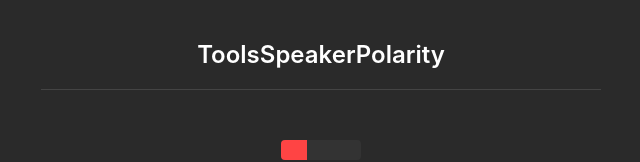
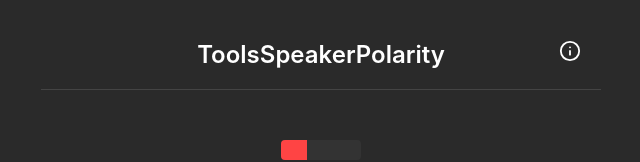
Before and after one commit to truongthanh160588-boop/tools-speaker-polarity, a React (Vite) app: page / in a window 1280 px wide. Shown: the top 162 px of the page, without its empty margins (319-959 px from the left). Built offline with nearby package versions, Linux system fonts and the light colour scheme; the HTML template or start-up script is replaced by a standard one.

Commit message:
Fix build: remove unused variables and simplify Bluetooth code

```diff
--- a/src/App.tsx
+++ b/src/App.tsx
@@ -16,6 +16,7 @@ function App() {
   const [reports, setReports] = useState<Partial<Record<BandTest, BandReport>>>({});
   const [pulseProgress, setPulseProgress] = useState<{ current: number; total: number } | null>(null);
   const [currentPulseResult, setCurrentPulseResult] = useState<PulseResult | null>(null);
+  const [showAbout, setShowAbout] = useState(false);
   // Logs - ẩn theo yêu cầu, giữ lại để có thể bật lại sau
   // const [_logs, setLogs] = useState<string[]>([]);
 
@@ -224,6 +225,27 @@ function App() {
     <div className="app">
       <header className="header">
         <h1>ToolsSpeakerPolarity</h1>
+        <button
+          onClick={() => setShowAbout(true)}
+          className="about-button"
+          aria-label="About"
+          title="Thông tin liên hệ"
+        >
+          <svg
+            width="22"
+            height="22"
+            viewBox="0 0 24 24"
+            fill="none"
+            stroke="currentColor"
+            strokeWidth="2"
+            strokeLinecap="round"
+            strokeLinejoin="round"
+          >
+            <circle cx="12" cy="12" r="10"></circle>
+            <line x1="12" y1="16" x2="12" y2="12"></line>
+            <line x1="12" y1="8" x2="12.01" y2="8"></line>
+          </svg>
+        </button>
       </header>
 
       <main className="main">
@@ -421,6 +443,67 @@ function App() {
           Đứng 1–2m vẫn đo chính xác
         </div>
       </footer>
+
+      {/* About Modal */}
+      {showAbout && (
+        <div
+          className="about-modal-overlay"
+          onClick={() => setShowAbout(false)}
+        >
+          <div
+            className="about-modal-content"
+            onClick={(e) => e.stopPropagation()}
+          >
+            <h2 className="about-title">Jackie Han</h2>
+
+            <p className="about-text">
+              🎧 Professional Sound Systems & Event Installations
+            </p>
+
+            <p className="about-text" style={{ marginBottom: 12 }}>
+              📱 Zalo / WhatsApp:
+              <br />
+              <a
+                href="https://zalo.me/84888888267"
+                target="_blank"
+                rel="noopener noreferrer"
+                style={{ color: '#38bdf8', fontWeight: 600 }}
+              >
+                Zalo: (+84) 888 888 267
+              </a>
+              <br />
+              <a
+                href="https://wa.me/84888888267"
+                target="_blank"
+                rel="noopener noreferrer"
+                style={{ color: '#22c55e', fontWeight: 600 }}
+              >
+                WhatsApp: (+84) 888 888 267
+              </a>
+            </p>
+
+            <p className="about-text" style={{ marginBottom: 16 }}>
+              📘 Facebook:
+              <br />
+              <a
+                href="https://www.facebook.com/JackieHan"
+                target="_blank"
+                rel="noopener noreferrer"
+                style={{ color: '#60a5fa', fontWeight: 600 }}
+              >
+                Jackie Han
+              </a>
+            </p>
+
+            <button
+              onClick={() => setShowAbout(false)}
+              className="about-close-button"
+            >
+              Đóng
+            </button>
+          </div>
+        </div>
+      )}
     </div>
   );
 }
--- a/src/styles.css
+++ b/src/styles.css
@@ -40,12 +40,41 @@ body {
   text-align: center;
   padding: 20px 0;
   border-bottom: 1px solid #444;
+  position: relative;
 }
 
 .header h1 {
   font-size: 24px;
   font-weight: 600;
   color: #ffffff;
+}
+
+.about-button {
+  position: absolute;
+  top: 12px;
+  right: 12px;
+  background: transparent;
+  border: none;
+  color: #ffffff;
+  cursor: pointer;
+  padding: 8px;
+  display: flex;
+  align-items: center;
+  justify-content: center;
+  border-radius: 50%;
+  transition: background-color 0.2s ease;
+}
+
+.about-button:hover {
+  background-color: rgba(255, 255, 255, 0.1);
+}
+
+.about-button:active {
+  background-color: rgba(255, 255, 255, 0.2);
+}
+
+.about-button svg {
+  display: block;
 }
 
 .main {
@@ -191,6 +220,83 @@ body {
   font-size: 14px;
   color: #aaa;
   font-weight: 400;
+}
+
+/* About Modal */
+.about-modal-overlay {
+  position: fixed;
+  inset: 0;
+  background: rgba(0, 0, 0, 0.6);
+  display: flex;
+  align-items: center;
+  justify-content: center;
+  z-index: 9999;
+  backdrop-filter: blur(4px);
+}
+
+.about-modal-content {
+  background: #0f172a;
+  border-radius: 16px;
+  padding: 24px;
+  width: 90%;
+  max-width: 420px;
+  color: #e5e7eb;
+  box-shadow: 0 20px 40px rgba(0, 0, 0, 0.5);
+  border: 1px solid #334155;
+}
+
+.about-title {
+  margin-bottom: 12px;
+  color: #22d3ee;
+  font-size: 24px;
+  font-weight: 600;
+}
+
+.about-text {
+  margin-bottom: 16px;
+  font-size: 15px;
+  line-height: 1.6;
+  color: #e5e7eb;
+}
+
+.about-text:last-of-type {
+  margin-bottom: 24px;
+}
+
+.about-text strong {
+  color: #ffffff;
+  font-weight: 600;
+}
+
+.about-text a {
+  text-decoration: none;
+  transition: opacity 0.2s ease;
+}
+
+.about-text a:hover {
+  opacity: 0.8;
+  text-decoration: underline;
+}
+
+.about-close-button {
+  width: 100%;
+  padding: 10px 0;
+  border-radius: 10px;
+  border: none;
+  background: #2563eb;
+  color: #fff;
+  font-weight: 600;
+  cursor: pointer;
+  font-size: 16px;
+  transition: background-color 0.2s ease;
+}
+
+.about-close-button:hover {
+  background: #1d4ed8;
+}
+
+.about-close-button:active {
+  background: #1e40af;
 }
 
 .phase-status {
```
